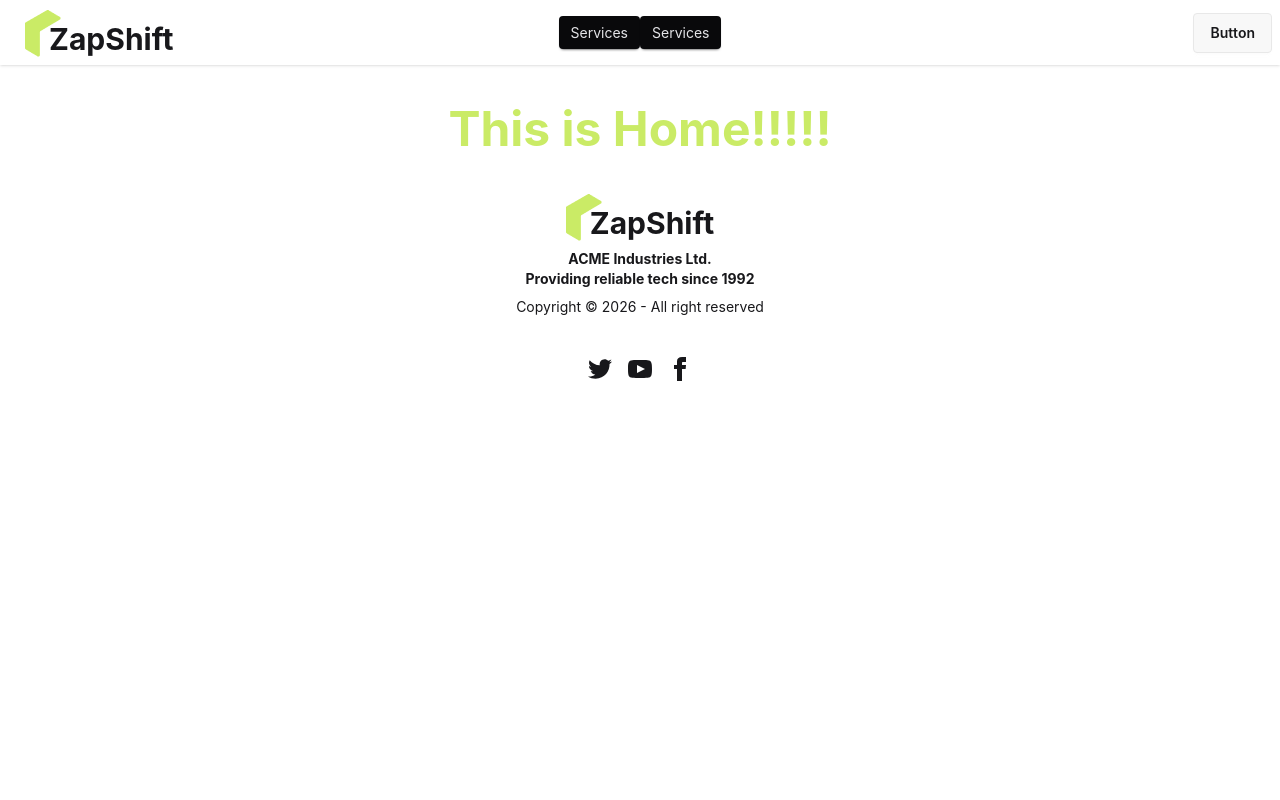
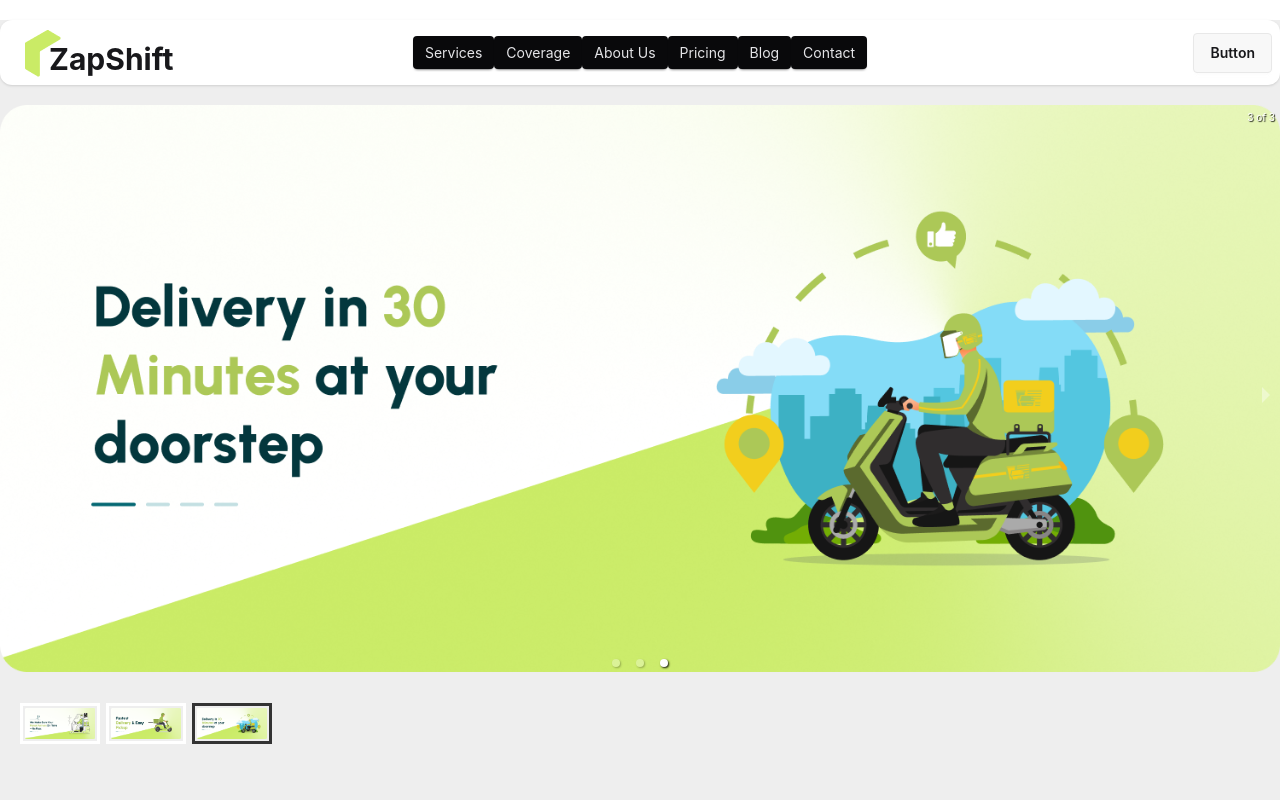
Before and after one commit to tarekhossenpc/ZAP-SHIFT-CLIENT, a React (Vite) app: page / in a window 1280 px wide. Shown: the top 800 px of the page. Built offline with nearby package versions, Linux system fonts and the light colour scheme.

Commit message:
banner section complete

```diff
--- a/package.json
+++ b/package.json
@@ -14,6 +14,8 @@
     "daisyui": "^5.7.27",
     "react": "^19.2.8",
     "react-dom": "^19.2.8",
+    "react-icons": "^5.7.0",
+    "react-responsive-carousel": "^3.2.23",
     "react-router": "^7.18.3",
     "tailwindcss": "^4.3.3"
   },
--- a/src/layouts/RootLayout/RootLayout.jsx
+++ b/src/layouts/RootLayout/RootLayout.jsx
@@ -4,7 +4,7 @@ import Footer from '../../pages/shared/Footer/Footer';
 
 const RootLayout = () => {
     return (
-        <div className='max-w-7xl mx-auto'>
+        <div className='max-w-7xl mx-auto bg-base-300'>
             <Navbar></Navbar>
             <Outlet></Outlet>
             <Footer></Footer>
--- a/src/main.jsx
+++ b/src/main.jsx
@@ -5,7 +5,7 @@ import { RouterProvider } from 'react-router'
 import { router } from './routes/router.jsx'
 
 createRoot(document.getElementById('root')).render(
-  <StrictMode>
+  <StrictMode >
     <RouterProvider router={router}></RouterProvider>
   </StrictMode>,
 )
--- /dev/null
+++ b/src/pages/Home/Banner/Banner.jsx
@@ -0,0 +1,23 @@
+import { Carousel } from "react-responsive-carousel";
+import "react-responsive-carousel/lib/styles/carousel.min.css"; // requires a loader
+import bannerImg1 from "../../../assets/banner/banner1.png";
+import bannerImg2 from "../../../assets/banner/banner2.png";
+import bannerImg3 from "../../../assets/banner/banner3.png";
+
+const Banner = () => {
+  return (
+    <Carousel autoPlay={true} infiniteLoop={true} interval={1000}>
+      <div>
+        <img src={bannerImg1} />
+      </div>
+      <div>
+        <img src={bannerImg2} />
+      </div>
+      <div>
+        <img src={bannerImg3} />
+      </div>
+    </Carousel>
+  );
+};
+
+export default Banner;
--- a/src/pages/Home/Home/Home.jsx
+++ b/src/pages/Home/Home/Home.jsx
@@ -1,8 +1,9 @@
+import Banner from "../Banner/Banner";
 
 const Home = () => {
     return (
-        <div className="text-center mt-10 text-primary text-5xl font-bold">
-            This is Home!!!!!
+        <div >
+            <Banner></Banner>
         </div>
     );
 };
--- a/src/pages/shared/Navbar/Navbar.jsx
+++ b/src/pages/shared/Navbar/Navbar.jsx
@@ -5,11 +5,15 @@ import Logo from "../../../components/Logo/Logo";
 const Navbar = () => {
   const links = <>
   <li><NavLink to="">Services</NavLink></li>
-  <li><NavLink to="">Services</NavLink></li>
+  <li><NavLink to="">Coverage</NavLink></li>
+  <li><NavLink to="">About Us</NavLink></li>
+  <li><NavLink to="">Pricing</NavLink></li>
+  <li><NavLink to="">Blog</NavLink></li>
+  <li><NavLink to="">Contact</NavLink></li>
   </>
     return (
         <div>
-            <div className="navbar bg-base-100 shadow-sm">
+            <div className="navbar bg-base-100 shadow-sm my-5 rounded-xl">
   <div className="navbar-start">
     <div className="dropdown">
       <div tabIndex={0} role="button" className="btn btn-ghost lg:hidden">
```
Also changed, not shown: 1 other file (tests, documents, lock files or other folders).
